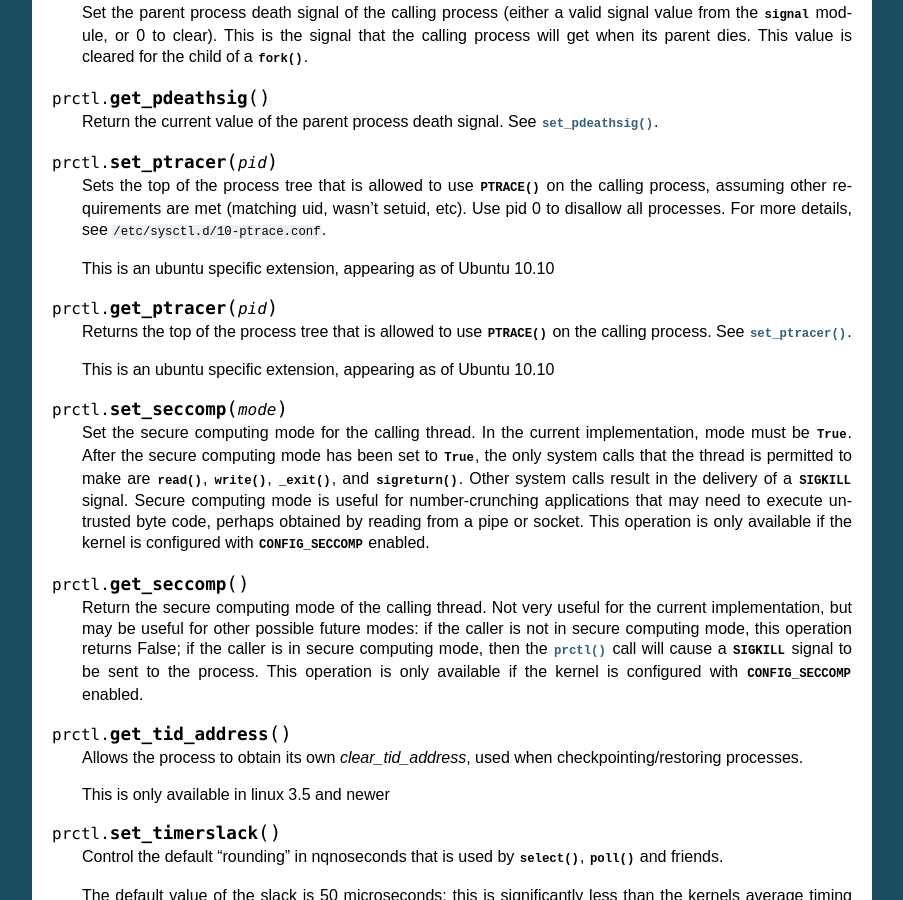
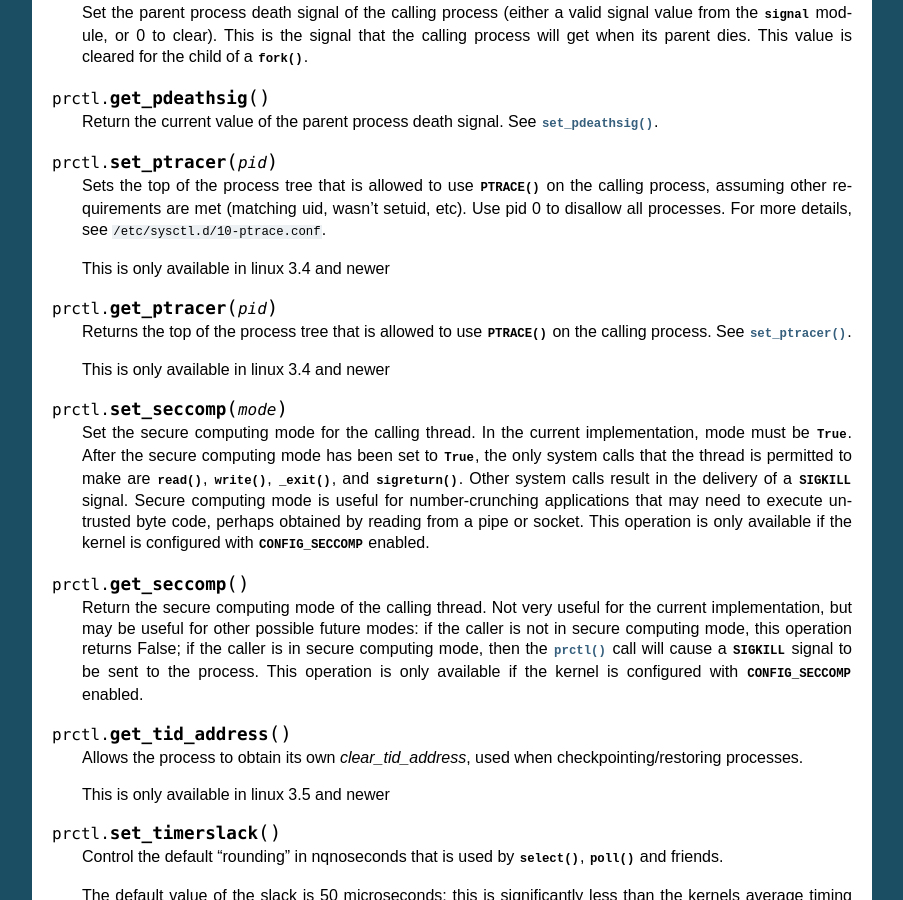
Before and after one commit to seveas/python-prctl, a Sphinx documentation site: the page built from docs/index.rst, in a window 1280 px wide and 900 px high, scrolled down 3256 px. Shown: the whole window, without its empty margins (198-1101 px from the left). Built offline with Sphinx 7.4.7, drawn with Linux system fonts in a browser that asks for light colours.

Commit message:
set_ptracer has been accepted into linux proper.

```diff
--- a/docs/index.rst
+++ b/docs/index.rst
@@ -234,14 +234,14 @@ The prctl module is now ready to use.
   setuid, etc). Use pid 0 to disallow all processes. For more details, see
   :file:`/etc/sysctl.d/10-ptrace.conf`.
 
-  This is an ubuntu specific extension, appearing as of Ubuntu 10.10
+  This is only available in linux 3.4 and newer
 
 .. function:: get_ptracer(pid)
 
   Returns the top of the process tree that is allowed to use :func:`PTRACE` on
   the calling process. See :func:`set_ptracer`.
 
-  This is an ubuntu specific extension, appearing as of Ubuntu 10.10
+  This is only available in linux 3.4 and newer
 
 .. function:: set_seccomp(mode)
 
```
